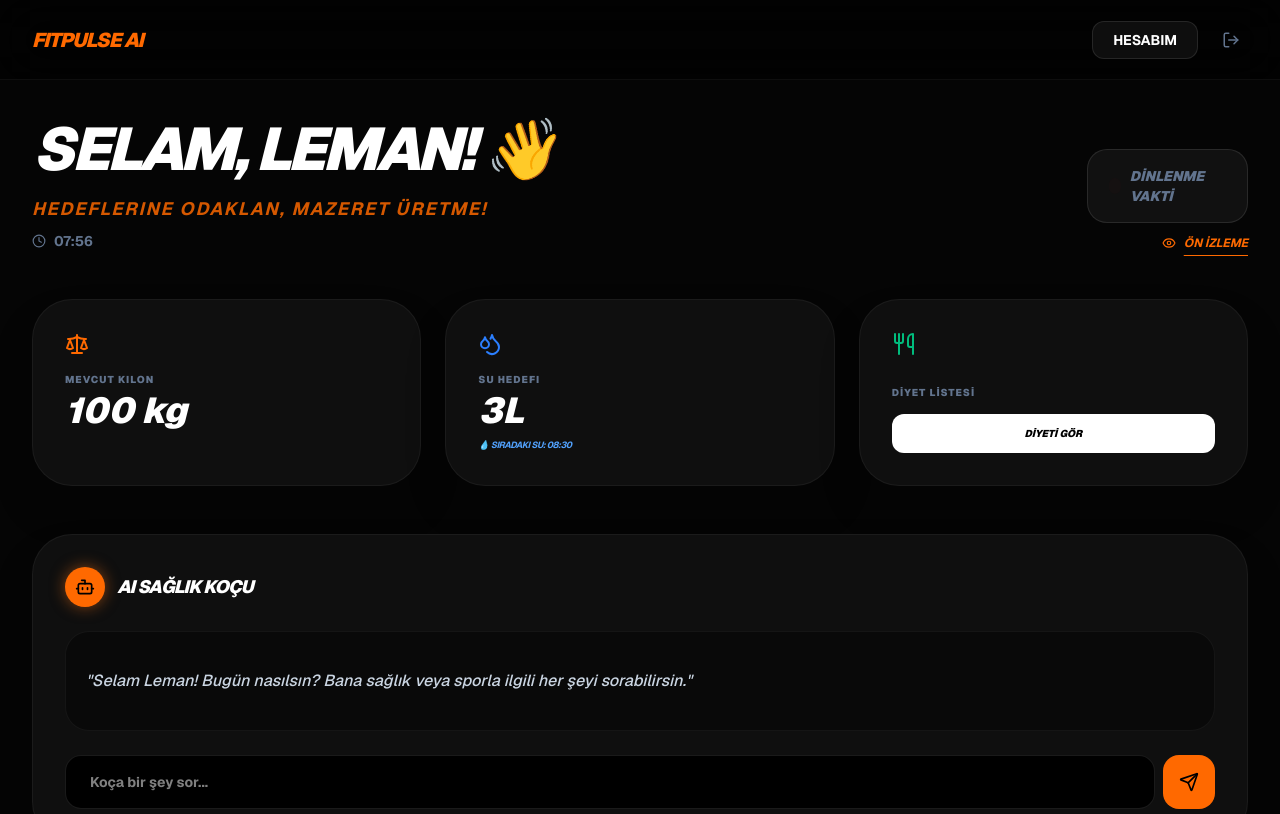
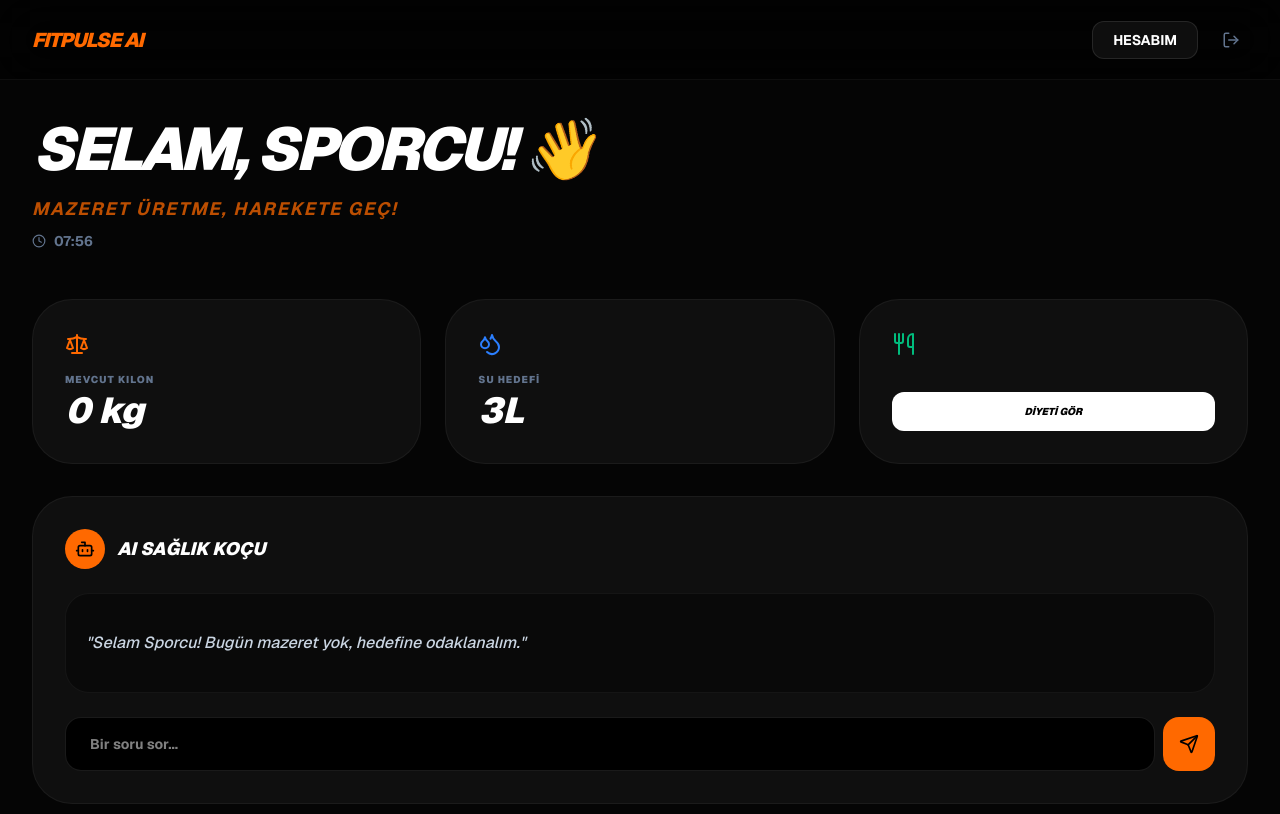
Before and after one commit to aysecode01/fitpulse-ai, a Next.js app in the folder fitpulse-pro/: page /dashboard in a window 1280 px wide. Shown: the top 814 px of the page. Built offline with nearby package versions, Linux system fonts and the light colour scheme.

Commit message:
Update page.tsx

```diff
--- a/fitpulse-pro/app/dashboard/page.tsx
+++ b/fitpulse-pro/app/dashboard/page.tsx
@@ -1,40 +1,32 @@
 "use client";
 import React, { useState, useEffect } from 'react';
 import { useRouter } from 'next/navigation';
-import { LogOut, Scale, Droplets, Utensils, Clock, Eye, Lock, Send, Bot, Flame, CheckCircle2 } from 'lucide-react';
-
-const translations: any = {
-  TR: { welcome: "Selam", weight: "Mevcut Kilon", water: "Su Hedefi", diet: "Diyet", aiCoach: "AI SAĞLIK KOÇU", account: "HESABIM", start: "ANTRENMANI BAŞLAT", rest: "DİNLENME VAKTİ", preview: "ÖN İZLEME", nextWater: "Sıradaki Su", days: ['Pzt', 'Sal', 'Çar', 'Per', 'Cum', 'Cmt', 'Paz'] },
-};
+import { LogOut, Scale, Droplets, Utensils, Clock, Eye, Send, Bot, Flame, CheckCircle2 } from 'lucide-react';
 
 export default function Dashboard() {
   const router = useRouter();
-  const [user, setUser] = useState<any>({ name: 'Leman', weight: '100' });
+  const [user, setUser] = useState<any>({ name: 'Sporcu', weight: '0' });
   const [currentTime, setCurrentTime] = useState("");
-  const [isTrainingTime, setIsTrainingTime] = useState(false);
-  const [showPreview, setShowPreview] = useState(false);
   const [nextWaterTime, setNextWaterTime] = useState("08:30");
 
   // AI Chat State
   const [chatInput, setChatInput] = useState("");
-  const [aiResponse, setAiResponse] = useState("Selam Leman! Bugün nasılsın? Bana sağlık veya sporla ilgili her şeyi sorabilirsin.");
+  const [aiResponse, setAiResponse] = useState("");
   const [isLoading, setIsLoading] = useState(false);
 
   useEffect(() => {
+    // KULLANICI İSMİNİ BURADA DİNAMİK ALIYORUZ
     const storedUser = JSON.parse(localStorage.getItem('user') || '{}');
-    if (storedUser.name) setUser(storedUser);
+    if (storedUser.name) {
+        setUser(storedUser);
+        setAiResponse(`Selam ${storedUser.name}! Bugün mazeret yok, hedefine odaklanalım. Bana ne sormak istersin?`);
+    } else {
+        setAiResponse("Selam Sporcu! Bugün mazeret yok, hedefine odaklanalım.");
+    }
 
     const timer = setInterval(() => {
       const now = new Date();
-      const timeStr = now.toLocaleTimeString('tr-TR', { hour: '2-digit', minute: '2-digit' });
-      setCurrentTime(timeStr);
-
-      const active = (timeStr >= "09:00" && timeStr <= "10:30") || (timeStr >= "13:30" && timeStr <= "15:00") || (timeStr >= "19:00" && timeStr <= "20:30");
-      setIsTrainingTime(active);
-
-      const waterSchedule = ["08:30", "11:00", "14:30", "17:00", "20:00", "22:00"];
-      const next = waterSchedule.find(t => t > timeStr) || waterSchedule[0];
-      setNextWaterTime(next);
+      setCurrentTime(now.toLocaleTimeString('tr-TR', { hour: '2-digit', minute: '2-digit' }));
     }, 1000);
     return () => clearInterval(timer);
   }, []);
@@ -48,7 +40,9 @@ export default function Dashboard() {
     setAiResponse("Koç analiz ediyor... Bekle!");
 
     try {
+      // Vercel'e eklediğin NEXT_PUBLIC_GEMINI_API_KEY ismini kullandığından emin ol
       const apiKey = process.env.NEXT_PUBLIC_GEMINI_API_KEY;
+
       const response = await fetch(
         `https://generativelanguage.googleapis.com/v1beta/models/gemini-1.5-flash:generateContent?key=${apiKey}`,
         {
@@ -57,7 +51,7 @@ export default function Dashboard() {
           body: JSON.stringify({
             contents: [{
               parts: [{
-                text: `Sen disiplinli, biraz sert ama motive edici bir spor koçusun. Adın FitPulse AI. Sadece sağlık, diyet ve spor konularında kısa cevaplar ver. Diğer konuları reddet. Kullanıcı adı: ${user.name}. Soru: ${userMsg}`
+                text: `Sen disiplinli ve sert bir spor koçusun. Sadece sağlık ve spor konuş. Kullanıcının adı ${user.name}. Soru: ${userMsg}`
               }]
             }]
           })
@@ -65,118 +59,80 @@ export default function Dashboard() {
       );
 
       const data = await response.json();
-      const botReply = data.candidates[0].content.parts[0].text;
-      setAiResponse(botReply);
+
+      if (data.candidates && data.candidates[0]) {
+        setAiResponse(data.candidates[0].content.parts[0].text);
+      } else {
+        setAiResponse("Koç şu an meşgul, mazeret üretme az sonra tekrar sor!");
+      }
     } catch (error) {
-      setAiResponse("Mazeret yok! Bağlantıda bir sorun oldu, tekrar dene.");
+      setAiResponse("Bağlantı koptu! Pes etme, tekrar sormayı dene.");
     } finally {
       setIsLoading(false);
     }
   };
 
-  const t = translations.TR;
   const currentDay = new Date().getDay();
 
   return (
     <div className="min-h-screen bg-[#050505] text-white font-sans overflow-x-hidden">
-      {/* NAV */}
       <nav className="border-b border-white/5 bg-black/60 backdrop-blur-xl sticky top-0 z-50 h-16 md:h-20 flex items-center px-4 md:px-8 justify-between">
         <h1 className="text-lg md:text-xl font-black italic uppercase tracking-tighter text-orange-500">FitPulse AI</h1>
         <div className="flex items-center gap-2 md:gap-4">
-          <button onClick={() => router.push('/pro')} className="px-3 py-1.5 md:px-5 md:py-2 bg-white/5 rounded-xl border border-white/10 text-[10px] md:text-sm font-bold hover:bg-orange-500 hover:text-black transition-all uppercase">{t.account}</button>
+          <button onClick={() => router.push('/pro')} className="px-3 py-1.5 md:px-5 md:py-2 bg-white/5 rounded-xl border border-white/10 text-[10px] md:text-sm font-bold hover:bg-orange-500 transition-all uppercase">HESABIM</button>
           <button onClick={() => router.push('/')} className="p-2 text-slate-500 hover:text-red-500"><LogOut size={18} /></button>
         </div>
       </nav>
 
       <main className="max-w-7xl mx-auto p-4 md:p-8">
-        {/* ÜST KISIM */}
-        <div className="mb-8 md:mb-12 flex flex-col md:flex-row justify-between items-start md:items-end gap-6">
-          <div className="w-full text-left">
-            <h2 className="text-3xl md:text-6xl font-black italic uppercase leading-tight tracking-tighter">
-              {t.welcome}, {user.name}! 👋
-            </h2>
-            <p className="text-orange-500 font-bold mt-2 italic text-sm md:text-lg uppercase tracking-widest animate-pulse">Hedeflerine odaklan, mazeret üretme!</p>
-            <div className="mt-2 text-slate-500 font-bold flex items-center gap-2 text-sm"><Clock size={14}/> {currentTime}</div>
-          </div>
-
-          <div className="w-full md:w-auto flex flex-col items-center md:items-end gap-3">
-            {isTrainingTime ? (
-              <button onClick={() => router.push('/exercises')} className="w-full md:w-auto px-8 py-5 bg-orange-500 text-black font-black rounded-[20px] shadow-[0_0_30px_rgba(249,115,22,0.3)] hover:scale-105 transition-all uppercase italic text-lg animate-bounce">{t.start}</button>
-            ) : (
-              <>
-                <div className="w-full md:w-auto px-6 py-4 bg-[#111] border border-white/10 rounded-[20px] text-slate-500 font-black italic uppercase flex items-center justify-center gap-3 text-sm">
-                  <span className="w-2 h-2 bg-red-500 rounded-full animate-ping"></span> {t.rest}
-                </div>
-                <button onClick={() => setShowPreview(true)} className="flex items-center gap-2 text-orange-500 hover:text-white font-bold text-xs uppercase transition-all underline underline-offset-8 italic"><Eye size={14} /> {t.preview}</button>
-              </>
-            )}
-          </div>
+        <div className="mb-8 md:mb-12 text-left">
+          <h2 className="text-3xl md:text-6xl font-black italic uppercase leading-tight tracking-tighter">
+            SELAM, {user.name}! 👋
+          </h2>
+          <p className="text-orange-500 font-bold mt-2 italic text-sm md:text-lg uppercase tracking-widest animate-pulse">MAZERET ÜRETME, HAREKETE GEÇ!</p>
+          <div className="mt-2 text-slate-500 font-bold flex items-center gap-2 text-sm"><Clock size={14}/> {currentTime}</div>
         </div>
 
-        {/* ÜÇLÜ KART SİSTEMİ */}
-        <div className="grid grid-cols-1 md:grid-cols-3 gap-4 md:gap-6 mb-8 md:mb-12">
-          <div className="bg-[#0f0f0f] border border-white/5 p-8 rounded-[30px] md:rounded-[40px] shadow-2xl">
+        <div className="grid grid-cols-1 md:grid-cols-3 gap-6 mb-8">
+          <div className="bg-[#0f0f0f] border border-white/5 p-8 rounded-[40px]">
             <Scale className="text-orange-500 mb-4" size={24} />
-            <p className="text-slate-500 text-[10px] font-black uppercase tracking-widest">{t.weight}</p>
-            <h3 className="text-3xl md:text-4xl font-black italic mt-1">{user.weight} kg</h3>
+            <p className="text-slate-500 text-[10px] font-black uppercase tracking-widest text-left">MEVCUT KILON</p>
+            <h3 className="text-3xl md:text-4xl font-black italic mt-1 text-left">{user.weight} kg</h3>
           </div>
-
-          <div className="bg-[#0f0f0f] border border-white/5 p-8 rounded-[30px] md:rounded-[40px] shadow-2xl text-left">
+          <div className="bg-[#0f0f0f] border border-white/5 p-8 rounded-[40px]">
             <Droplets className="text-blue-500 mb-4" size={24} />
-            <p className="text-slate-500 text-[10px] font-black uppercase tracking-widest">{t.water}</p>
-            <h3 className="text-3xl md:text-4xl font-black italic mt-1">3L</h3>
-            <div className="mt-2 text-[9px] font-bold text-blue-400 italic uppercase tracking-tighter">💧 {t.nextWater}: {nextWaterTime}</div>
+            <p className="text-slate-500 text-[10px] font-black uppercase tracking-widest text-left">SU HEDEFİ</p>
+            <h3 className="text-3xl md:text-4xl font-black italic mt-1 text-left">3L</h3>
           </div>
-
-          <div className="bg-[#0f0f0f] border border-white/5 p-8 rounded-[30px] md:rounded-[40px] shadow-2xl flex flex-col justify-between">
+          <div className="bg-[#0f0f0f] border border-white/5 p-8 rounded-[40px] flex flex-col justify-between">
             <Utensils className="text-emerald-500 mb-4" size={24} />
-            <p className="text-slate-500 text-[10px] font-black uppercase tracking-widest text-left">DİYET LİSTESİ</p>
             <button onClick={() => router.push('/diet')} className="w-full py-3 bg-white text-black font-black rounded-xl text-[10px] hover:bg-emerald-500 transition-all uppercase italic">DİYETİ GÖR</button>
           </div>
         </div>
 
-        {/* AI CHAT KOÇU (Adım sayar yerine gelen dev alan) */}
-        <div className="bg-[#0f0f0f] border border-white/5 rounded-[30px] md:rounded-[40px] p-6 md:p-8 mb-8 shadow-2xl text-left relative overflow-hidden">
-          <div className="flex items-center gap-3 mb-6 relative z-10">
-            <div className="w-10 h-10 bg-orange-500 rounded-full flex items-center justify-center shadow-[0_0_15px_rgba(249,115,22,0.5)]">
+        {/* AI CHAT ALANI */}
+        <div className="bg-[#0f0f0f] border border-white/5 rounded-[40px] p-6 md:p-8 mb-8 text-left">
+          <div className="flex items-center gap-3 mb-6">
+            <div className="w-10 h-10 bg-orange-500 rounded-full flex items-center justify-center">
               <Bot size={20} className="text-black" />
             </div>
-            <h3 className="font-black italic text-lg uppercase tracking-tighter">AI SAĞLIK KOÇU</h3>
+            <h3 className="font-black italic text-lg uppercase">AI SAĞLIK KOÇU</h3>
           </div>
-
-          <div className="bg-black/40 border border-white/5 p-5 rounded-3xl mb-6 min-h-[100px] flex items-center relative z-10 transition-all">
-            <p className="text-slate-300 italic font-medium text-sm md:text-base leading-relaxed">"{aiResponse}"</p>
+          <div className="bg-black/40 border border-white/5 p-5 rounded-3xl mb-6 min-h-[100px] flex items-center">
+            <p className="text-slate-300 italic font-medium leading-relaxed">"{aiResponse}"</p>
           </div>
-
-          <div className="flex gap-2 relative z-10">
+          <div className="flex gap-2">
             <input
               type="text"
               value={chatInput}
               onChange={(e) => setChatInput(e.target.value)}
               onKeyPress={(e) => e.key === 'Enter' && handleAiChat()}
-              placeholder="Koça bir şey sor..."
-              className="flex-1 bg-black border border-white/10 rounded-2xl px-6 py-4 text-sm font-bold focus:outline-none focus:border-orange-500 transition-all"
+              placeholder="Bir soru sor..."
+              className="flex-1 bg-black border border-white/10 rounded-2xl px-6 py-4 text-sm font-bold focus:outline-none focus:border-orange-500 transition-all text-white"
             />
-            <button onClick={handleAiChat} className="bg-orange-500 text-black p-4 rounded-2xl hover:bg-orange-400 transition-all">
+            <button onClick={handleAiChat} disabled={isLoading} className="bg-orange-500 text-black p-4 rounded-2xl hover:bg-orange-400 disabled:opacity-50">
               <Send size={20} />
             </button>
-          </div>
-        </div>
-
-        {/* TAKVİM */}
-        <div className="bg-[#0f0f0f] border border-white/5 rounded-[30px] md:rounded-[50px] p-6 md:p-10 shadow-2xl overflow-x-auto">
-          <div className="flex justify-between min-w-[500px] md:min-w-0">
-            {t.days.map((gun: string, i: number) => {
-              const isToday = (i + 1) === currentDay || (currentDay === 0 && i === 6);
-              return (
-                <div key={i} className="text-center">
-                  <p className={`text-[9px] md:text-[10px] font-black uppercase mb-3 italic ${isToday ? 'text-orange-500' : 'opacity-40'}`}>{gun}</p>
-                  <div className={`w-8 h-8 md:w-10 md:h-10 rounded-full border-2 flex items-center justify-center transition-all ${isToday ? 'border-orange-500 bg-orange-500/10 shadow-[0_0_15px_rgba(249,115,22,0.3)]' : 'border-white/5'}`}>
-                    {isToday ? <Flame size={16} className="text-orange-500" /> : <CheckCircle2 size={16} className="opacity-10" />}
-                  </div>
-                </div>
-              );
-            })}
           </div>
         </div>
       </main>
```
